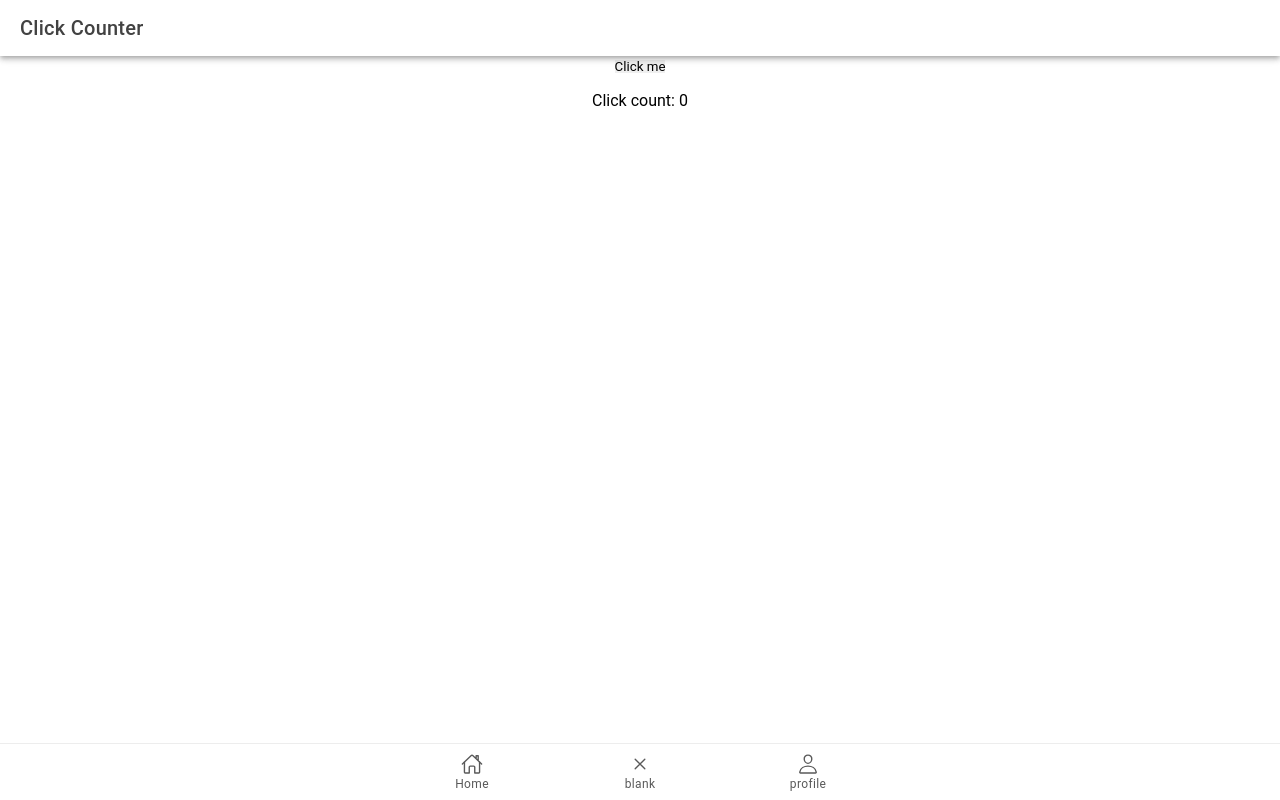
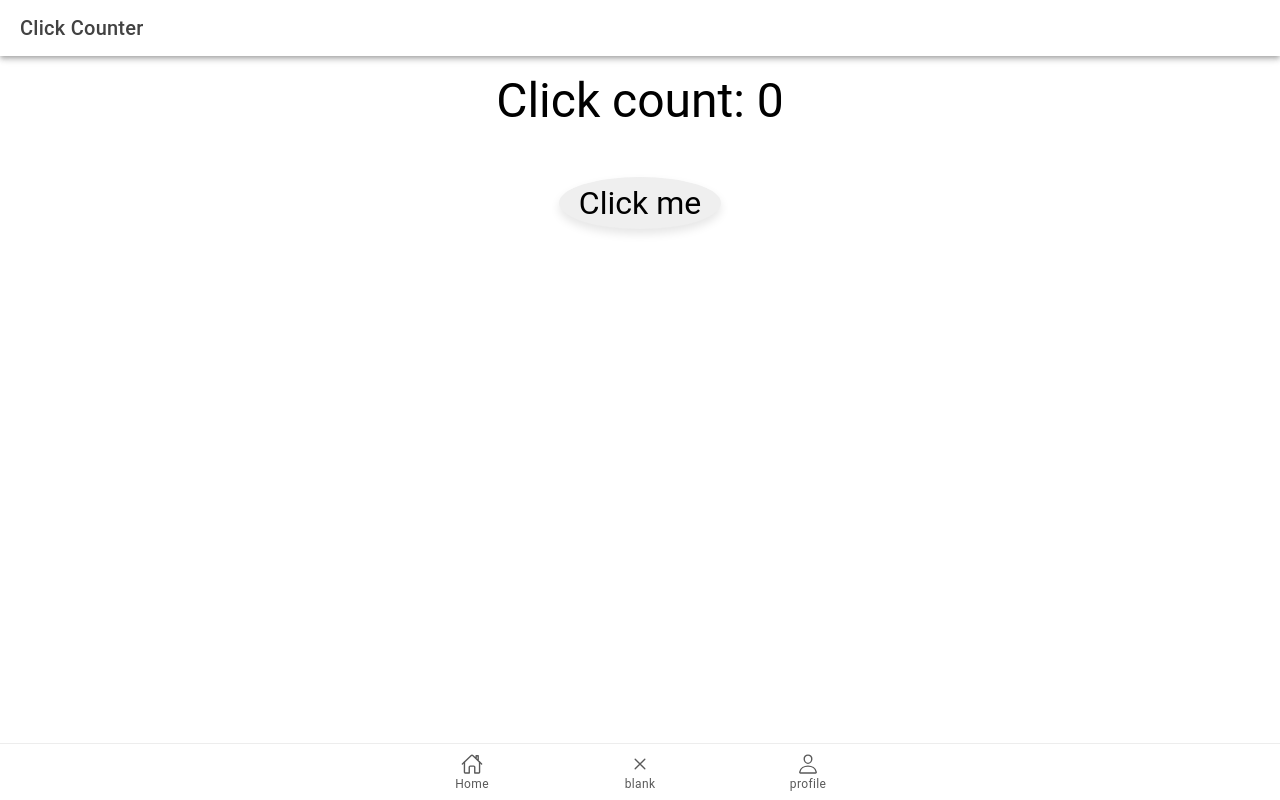
Before and after one commit to irish-dev/ioni-t-banganan, a React (Vite) app: page /clickcounter in a window 1280 px wide. Built offline with nearby package versions, Linux system fonts and the light colour scheme.

Commit message:
added changes

```diff
--- a/src/pages/clickcounter.css
+++ b/src/pages/clickcounter.css
@@ -0,0 +1,39 @@
+.clickcounter {
+    /* Add some padding to the top and bottom of the IonContent component */
+    padding-top: 50px;
+    padding-bottom: 50px;
+  }
+
+  .button-container {
+    /* Center the button container */
+    display: flex;
+    justify-content: center;
+    align-items: center;
+    height: 100%;
+  }
+
+  .circle-button {
+    /* Make the button a circle */
+    border-radius: 50%;
+
+    /* Make the button bigger and add some padding */
+    font-size: 2rem;
+    padding: 10px 20px;
+
+    /* Add some shadow to the button */
+    box-shadow: 0px 5px 10px rgba(0, 0, 0, 0.1);
+
+    /* Add some transition to the button */
+    transition: all 0.2s ease-in-out;
+  }
+
+  .circle-button:hover {
+    /* Change the background color of the button on hover */
+    background-color: #06af14;
+  }
+
+  .click-count {
+    /* Make the click count bigger */
+    font-size: 3rem;
+    margin-top: 50px;
+  }
--- a/src/pages/clickcounter.tsx
+++ b/src/pages/clickcounter.tsx
@@ -1,6 +1,5 @@
 import React, { useState } from 'react';
 import { IonContent, IonHeader, IonPage, IonTitle, IonToolbar } from '@ionic/react';
-import ExploreContainer from '../components/ExploreContainer';
 import './clickcounter.css';
 
 const clickcounter: React.FC = () => {
@@ -19,8 +18,11 @@ const clickcounter: React.FC = () => {
             <IonTitle size="large">Click Counter</IonTitle>
           </IonToolbar>
         </IonHeader>
-        <button onClick={() => setClickCount(clickCount + 1)}>Click me</button>
-        <p className="ion-margin-top">Click count: {clickCount}</p>
+
+        <p className="ion-margin-top click-count">Click count: {clickCount}</p>
+        <button className="circle-button" onClick={() => setClickCount(clickCount + 1)}>
+          Click me
+        </button>
       </IonContent>
     </IonPage>
   );
```
